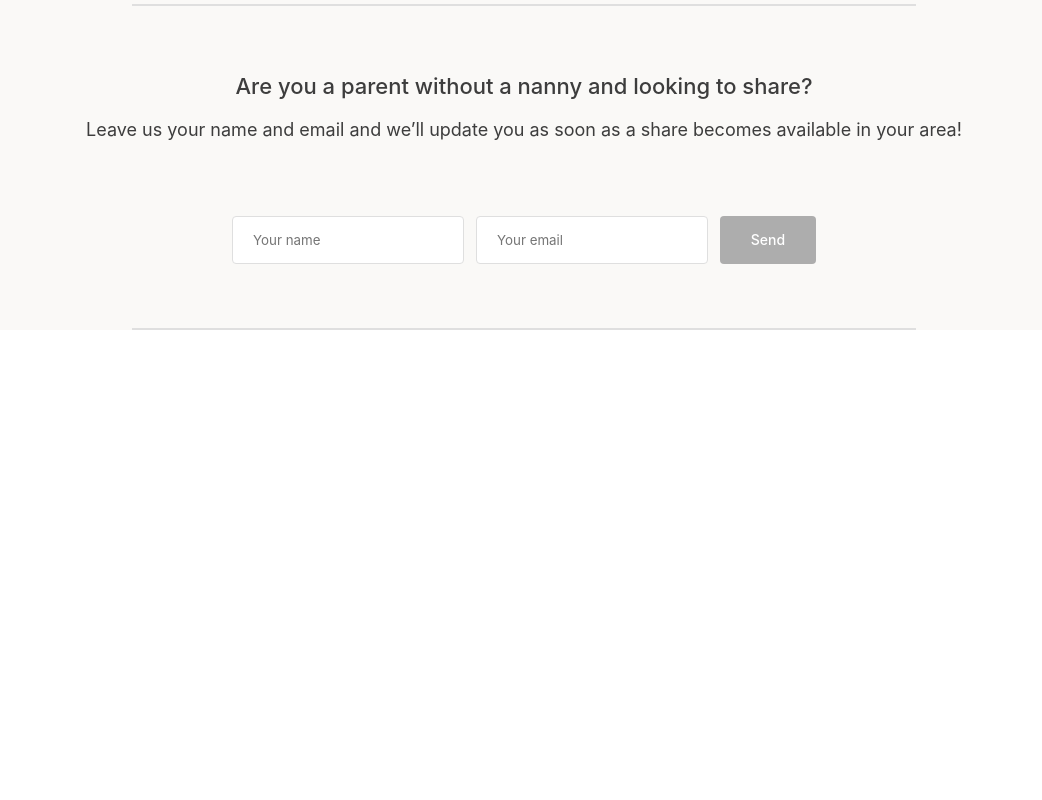
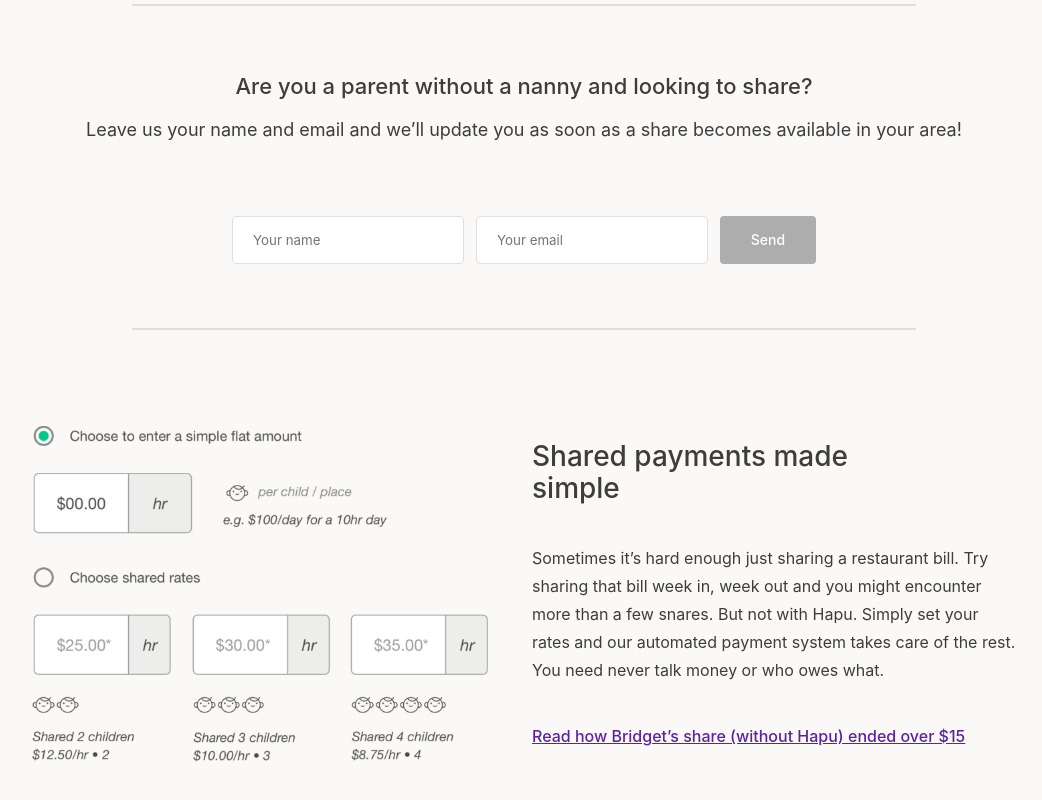
Before and after one commit to EricksonSiqueira/nanny-share, a React (Create React App) app: page / in a window 1280 px wide. Shown: the part 1360-2160 px from the top of the page, without its empty margins (116-1158 px from the left). Before the commit the page ends 1690 px from the top, so only its background shows below. Built offline with nearby package versions, Linux system fonts and the light colour scheme.

Commit message:
feat: add SharedPayments component to main

```diff
--- a/src/components/MainContainer.jsx
+++ b/src/components/MainContainer.jsx
@@ -5,6 +5,7 @@ import AvailableNanny from './AvailableNanny';
 import ShareNanny from './ShareNanny';
 import LookingForNannyForm from './LookingForNannyForm';
 import SectionDivider from './SectionDivider';
+import SharedPayments from './SharedPayments';
 import useMediaQuery from '../hooks/useMediaQuery';
 import theme from '../theme/index';
 
@@ -18,6 +19,7 @@ function MainContainer() {
       <SectionDivider />
       <LookingForNannyForm isLarge={isLarge} />
       <SectionDivider />
+      <SharedPayments isLarge={isLarge} />
     </StyledMainContainer>
   );
 }
```
